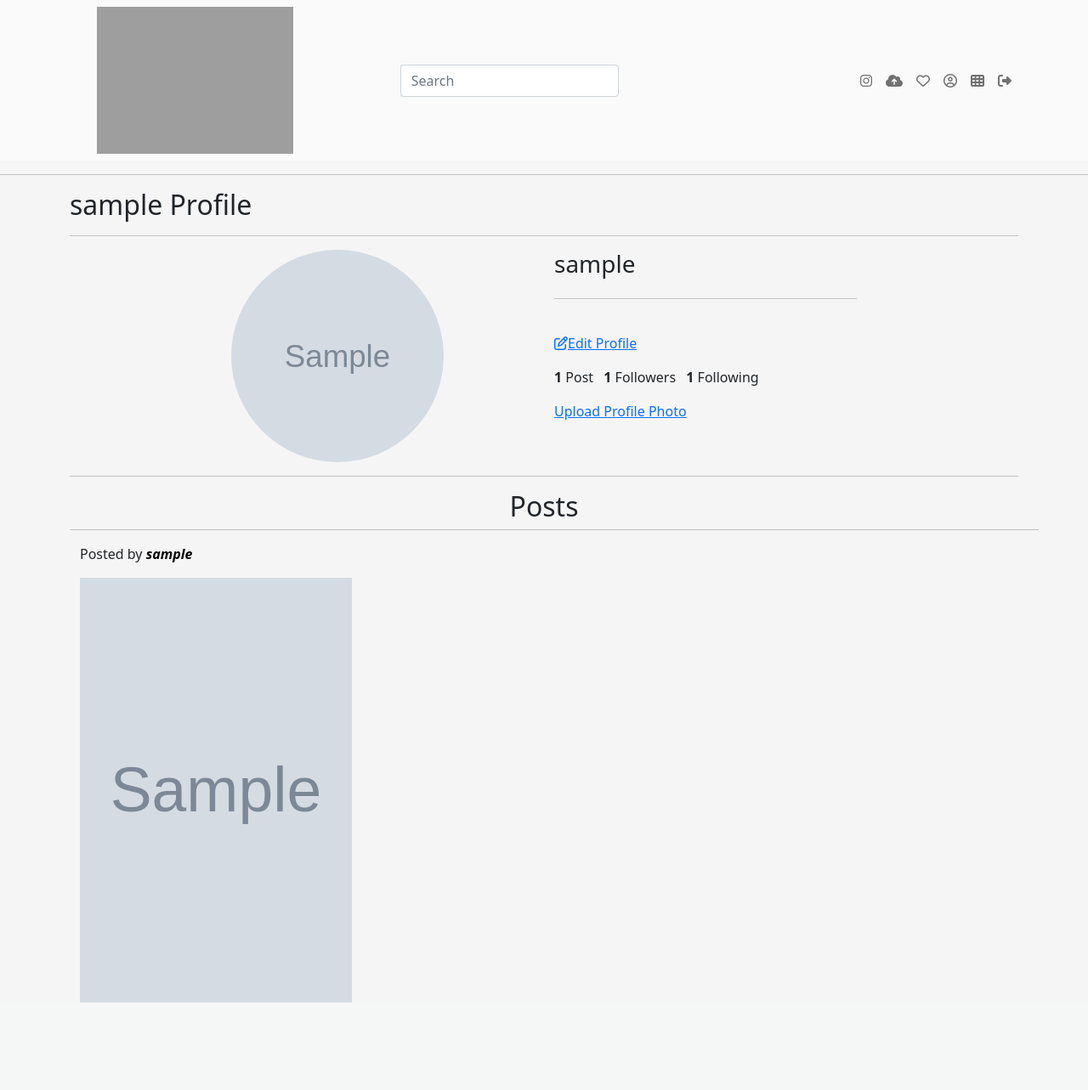
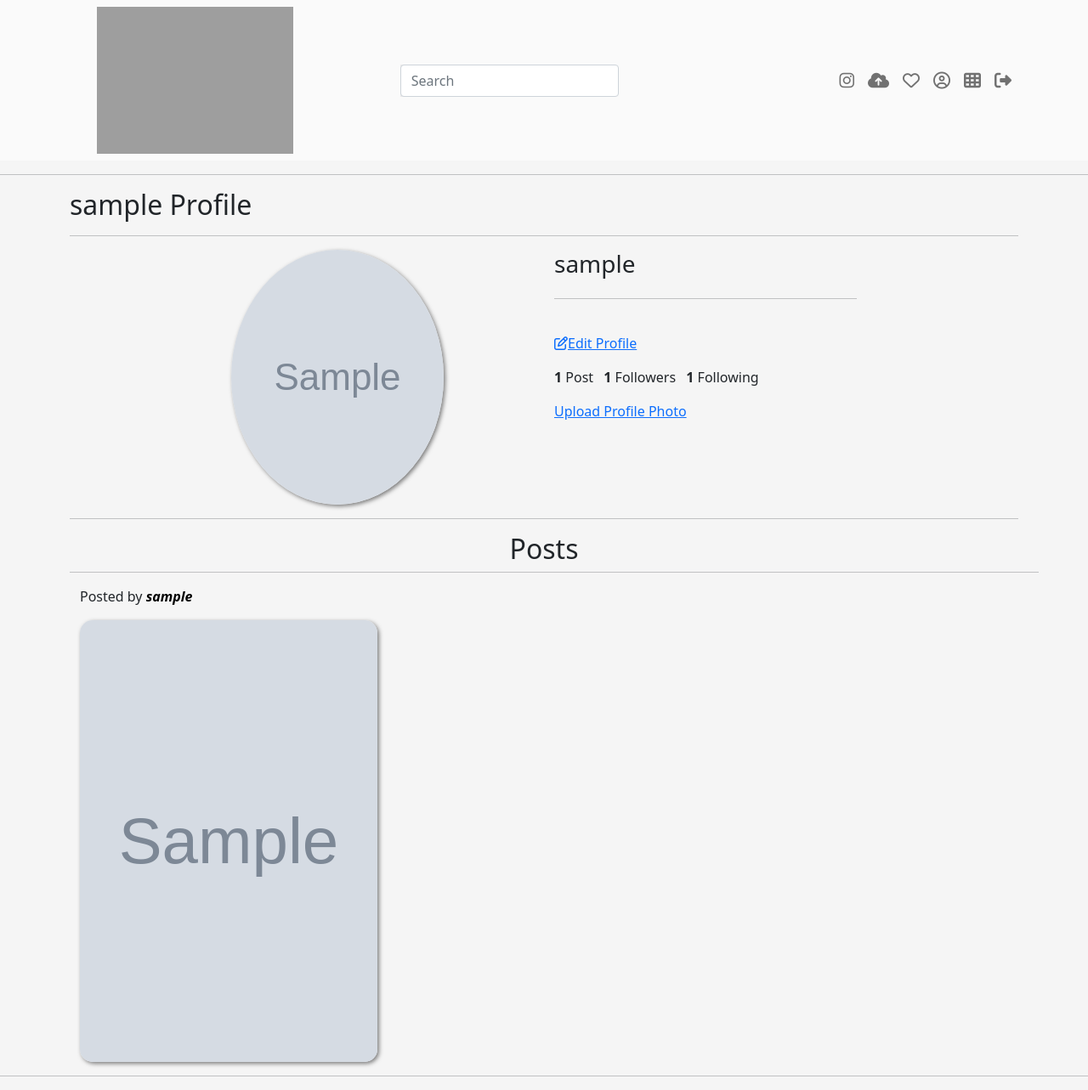
Before and after one commit to SayiaFelix/Instagram_lite, a Django app: page /profile/1 in a window 1280 px wide. Shown: the whole page at 85% size. Before the commit the page ends 1180 px from the top, so only its background shows below. Run offline with Django 3.2, Linux system fonts and the light colour scheme; a user stored in the database is signed in; tables that the repository leaves empty hold one stand-in row (values such as "Sample post"); grey boxes marked "Sample" are stand-in pictures; some libraries are stand-ins or nearby versions; grey boxes are pictures that could not be loaded.

Commit message:
fixing bugs

```diff
--- a/instagramu/templates/insta/base.html
+++ b/instagramu/templates/insta/base.html
@@ -15,6 +15,7 @@
     <link rel="stylesheet" href="{% static 'css/insta.css' %}">
     <link href="https://cdn.jsdelivr.net/npm/bootstrap@5.0.2/dist/css/bootstrap.min.css" rel="stylesheet" integrity="sha384-EVSTQN3/azprG1Anm3QDgpJLIm9Nao0Yz1ztcQTwFspd3yD65VohhpuuCOmLASjC" crossorigin="anonymous">
     <script src="https://kit.fontawesome.com/0aff1cb243.js" crossorigin="anonymous"></script>
+     <link rel="icon" href="{% static 'css/favicon/favicon.png'%}" type="img/jpg">
 
      {% endblock %}
 </head>
--- a/instagramu/templates/insta/upload.html
+++ b/instagramu/templates/insta/upload.html
@@ -14,7 +14,9 @@
                   <form action="{% url 'upload_image' %}" method="POST" enctype="multipart/form-data">
                       {% csrf_token %}
                       {% bootstrap_form form %}
-                      <input type="submit" class="btn btn-outline-primary btn-lg" value="Upload">
+                    <button style="border: solid 1px #333; padding: 1em;" class="btn btn-outline-secondary btn-block mb-4 mx-auto" type="submit" data-toggle="collapse" data-target="#collapseExample" aria-expanded="false" aria-controls="collapseExample">
+                        <i class="fas fa-upload fa-lg"></i> Upload
+                      </button>
                   </form>
               </div>
           </div>
--- a/instagramu/templates/navbar.html
+++ b/instagramu/templates/navbar.html
@@ -1,6 +1,5 @@
 {% load bootstrap4 %}
 {% load static%}
-{{ form.media }}
 <nav class="navbar navbar-expand-lg navbar-light" style="padding-top: 0; padding-bottom:0; background:#FAFAFA;">
     <div class="container">
         <a class="smooth-scroll nav-link col-3 mr-1" href="/homepage" style="font-size: 35px"><img src="https://upload.wikimedia.org/wikipedia/commons/thumb/2/2a/Instagram_logo.svg/130px-Instagram_logo.svg.png" id="logo-name" class="img-fluid pl-3"></a>
@@ -29,33 +28,33 @@
                 </li> {% endcomment %}
                 <li class="nav-item">
                     <a class="nav-link open-nav" href="{% url "homepage"%}" data-toggle="tooltip" data-placement="bottom" title="Home">
-                        <i class="fa-brands fa-instagram"></i>
+                        <i class="fa-brands fa-instagram fa-lg"></i>
                     </a>
                 </li>
                 <li class="nav-item">
-                    <a class="nav-link open-nav" href="{% url 'upload_image' %}" data-toggle="tooltip" data-placement="bottom" title="Upload Image">
-                        <i class="fas fa-cloud-upload-alt "></i>
+                    <a class="nav-link open-nav" href="{% url 'upload_image'%}" data-toggle="tooltip" data-placement="bottom" title="Upload Photo">
+                        <i class="fas fa-cloud-upload-alt fa-lg"></i>
                     </a>
                 </li>
                 <li class="nav-item">
                     <a class="nav-link open-nav" href="#" data-toggle="tooltip" data-placement="bottom" title="Discover People">
-                        <i class="far fa-heart"></i>
+                        <i class="far fa-heart fa-lg"></i>
                     </a>
                 </li>
                 <li class="nav-item">
                     <a class="nav-link open-nav" href="/profile/{{user.id}}" data-toggle="tooltip" data-placement="bottom" title="Profile">
-                        <i class="far fa-user-circle show"></i>
+                        <i class="far fa-user-circle show fa-lg"></i>
                     </a>
                 </li>
 
                 <li class="nav-item">
                     <a class="nav-link open-nav" data-toggle="modal" data-target="#settings" data-toggle="tooltip" data-placement="bottom" title="Settings">
-                        <i class="fas fa-th "></i>
+                        <i class="fas fa-th fa-lg"></i>
                     </a>
                 </li>
                  <li class="nav-item">
                     <a class="nav-link open-nav" href="/logout/" data-toggle="tooltip" data-placement="bottom" title="Logout">
-                      <i class="fas fa-sign-out-alt "></i>
+                      <i class="fas fa-sign-out-alt fa-lg"></i>
                     </a>
                 </li>
             </ul>
--- a/instagramu/templates/profile/new_user_profile.html
+++ b/instagramu/templates/profile/new_user_profile.html
@@ -10,7 +10,10 @@
         <form  action="{%url 'add_profile'%}" method="POST" enctype="multipart/form-data">
             {%csrf_token%}
             {% bootstrap_form form%}
-            <input type="submit" class="btn btn-outline-success btn-lg" value="Upload">
+            <button style="border: solid 1px #333; padding: 1em;" class="btn btn-outline-secondary btn-block mb-4 mx-auto" type="submit" data-toggle="collapse" data-target="#collapseExample" aria-expanded="false" aria-controls="collapseExample">
+                <i class="fas fa-upload fa-lg"></i> Upload
+            </button>
+
         </form>
     </div>
 
--- a/instagramu/templates/profile/profile.html
+++ b/instagramu/templates/profile/profile.html
@@ -12,7 +12,7 @@
         <div class="col-md-2"></div>
         <div class="col-md-4">
           {% if profile.photo %}
-            <img src="{{profile.photo.url}}" alt="profile-photo" class="img-fluid-circle" style="border-radius: 50%;height:250px;width: 250px;">
+            <img src="{{profile.photo.url}}" alt="profile-photo" class="img-fluid-circle" style="border-radius: 50%;height:300px;width: 250px; box-shadow: 2px 2px 5px rgba(3,3,3,0.5);">
           {% endif %}
         </div>
         <div class="col-md-4 text-left">
@@ -44,7 +44,6 @@
               <span class="font-weight-bold">{{profile.user.c_user.all | length}}</span> Following
             </li>
           </ul>
-          {% comment %} <p class="font3">{{profile.bio}}</p> {% endcomment %}
          {% if profile.user == user %}
           <p style="text-decoration:none"><a href="{% url 'upload_image' %}">Upload Profile Photo</a></p>
           {% endif %}
@@ -58,13 +57,14 @@
        <h2 class="text-center">Posts </h2> <hr><br><p>Posted by <strong><em style="color:#000">{{profile.user}}</em></strong></p>
       {% for image in Images %}
       <div class="col-md-4">
-        <img src="{{image.image.url}}" alt="Image" style="height:500px;width:320px;">
+        <img src="{{image.image.url}}" alt="Image" style="height:520px;width:350px; border-radius:15px; box-shadow: 2px 2px 5px rgba(3,3,3,0.5);"><br>
       </div>
 
       {% empty %}
       <div class="col-md-12">
         <h2>   Profile has no uploaded Posts </h2>
       </div>
+
       {% endfor %}
     </div>
   </div>
@@ -83,4 +83,5 @@
     </div>
   </div>
 </div>
+<hr>
 {% endblock %}
--- a/instagramu/views.py
+++ b/instagramu/views.py
@@ -96,7 +96,7 @@ def user_comments(request,pk):
             return redirect('homepage')
     else:
         form = CommentForm()
-        return render(request,'insta/comment.html',{"user":current_user,"comment_form":form})
+        return render(request,{"user":current_user,"comment_form":form})
 
 
 def follow(request,operation,id):
```
Also changed, not shown: instagramlite/settings.py (+11 -0 lines), instagramu/templates/insta/comment.html (deleted, +0 -16 lines), instagramu/templates/insta/homepage.html (+10 -12 lines), media/profiles/status_me_status_IMG-20211207-WA0017_Vdquin1.jpg (added), 1 other file.
